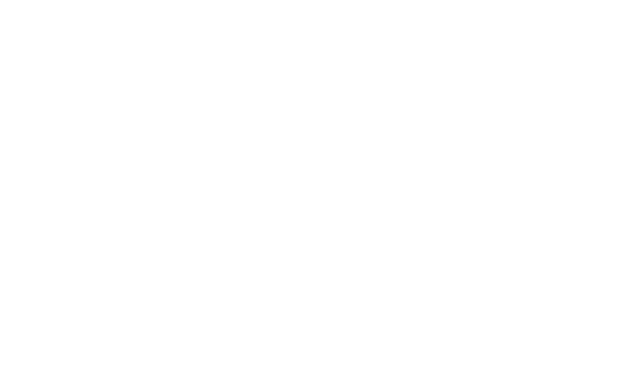
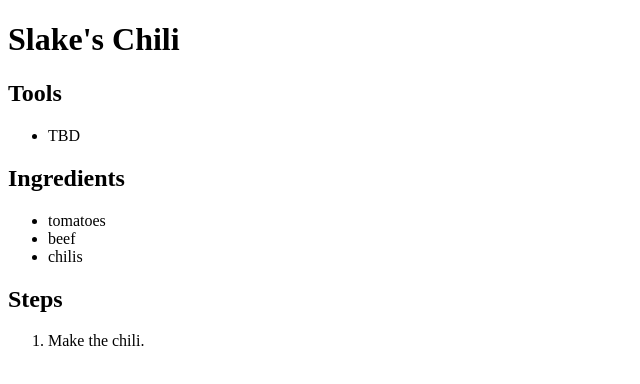
Before and after one commit to NovaKersten/recipes, a plain HTML site: page recipes/chili.html in a window 1280 px wide. Shown: the whole page, without its empty margins (0-640 px from the left). Drawn offline with Linux system fonts and the light colour scheme.

Commit message:
Correctly committed some changes from last commit.

```diff
--- a/recipes/chili.html
+++ b/recipes/chili.html
@@ -0,0 +1,25 @@
+<!DOCTYPE html>
+<html lang="en">
+    <head>
+        <title>
+            Slake's Chili
+        </title>
+    </head>
+    <body>
+        <p><h1>Slake's Chili</h1></p>
+        <p><h2>Tools</h2></p>
+        <ul>
+            <li>TBD</li>
+        </ul>
+        <p><h2>Ingredients</h2></p>
+        <ul>
+            <li>tomatoes</li>
+            <li>beef</li>
+            <li>chilis</li>
+        </ul>
+        <p><h2>Steps</h2></p>
+        <ol>
+            <li>Make the chili.</li>
+        </ol>
+    </body>
+</html>
```
Also changed, not shown: index.html (+2 -0 lines), recipes/pizza_sauce.html (+23 -0 lines).
